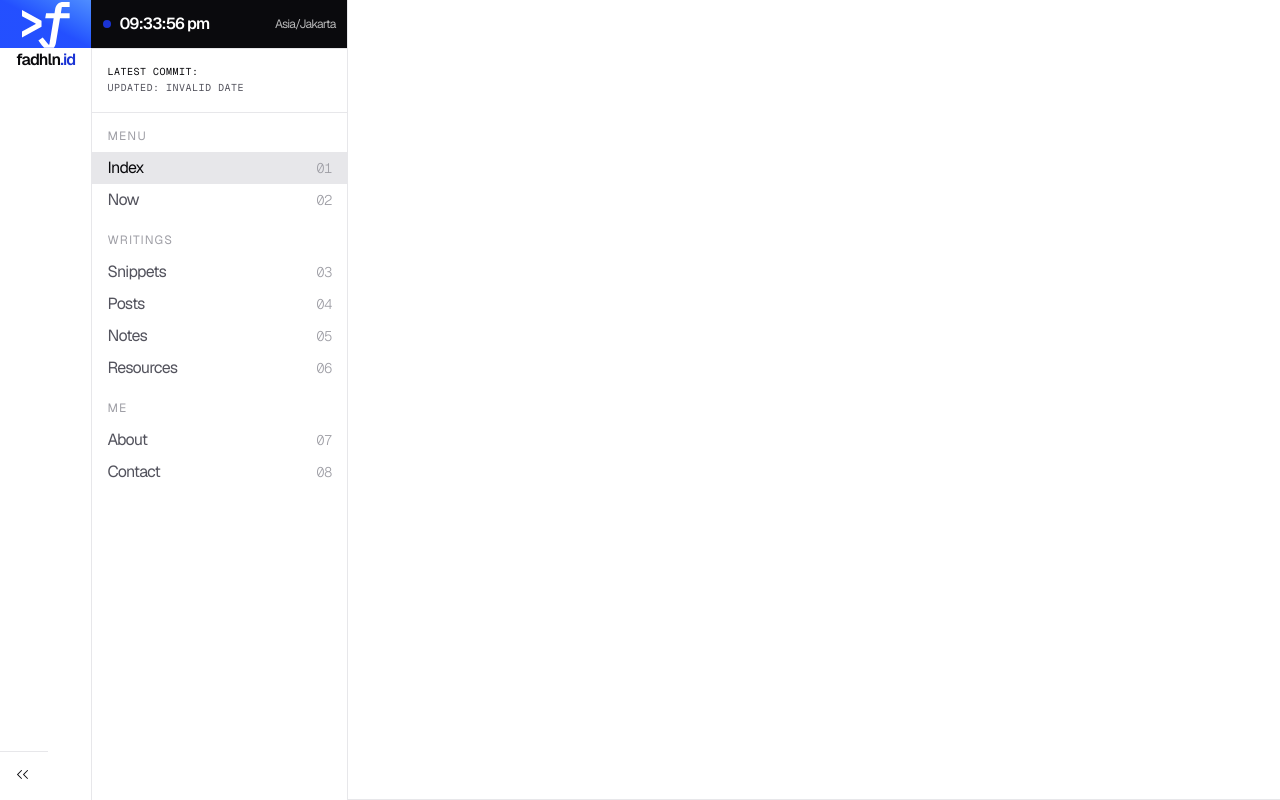
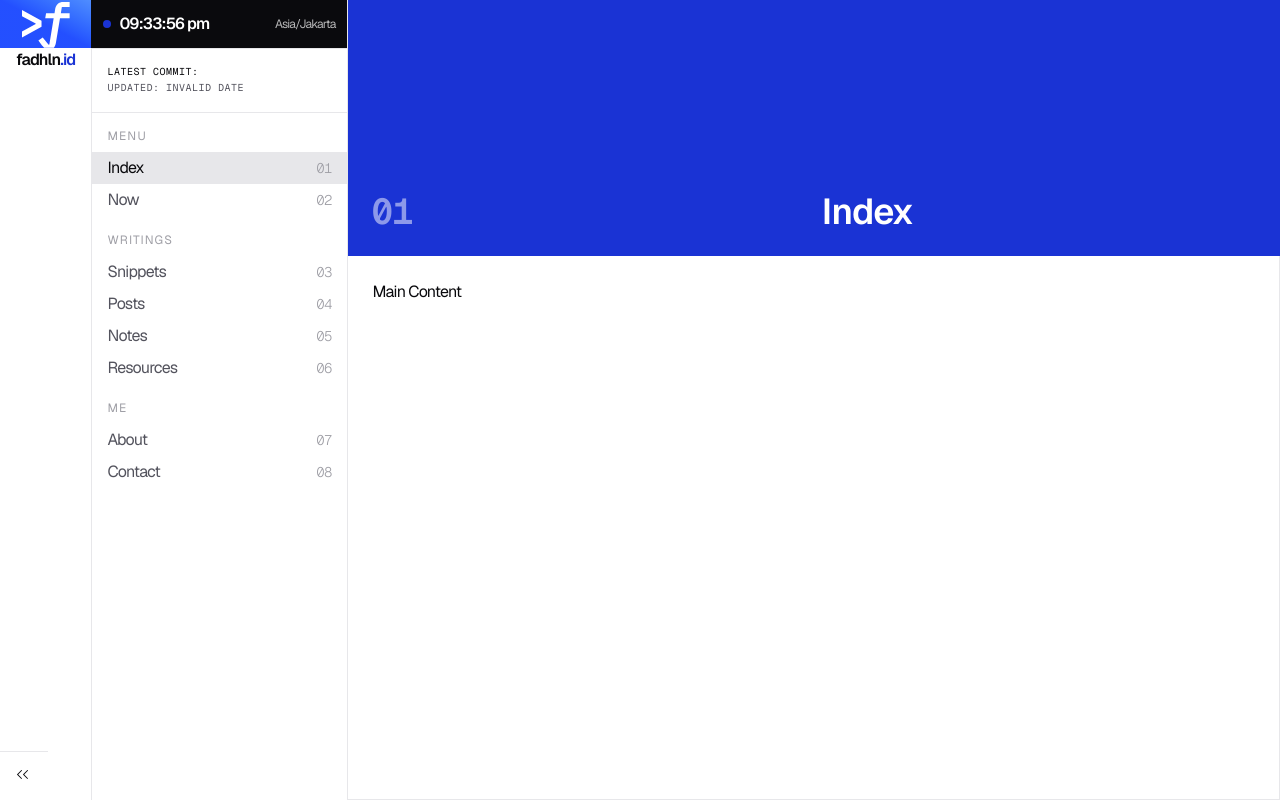
Before and after one commit to fadhln/fadhln.id, a Next.js app: page / in a window 1280 px wide. Shown: the top 800 px of the page. Built offline with nearby package versions, Linux system fonts and the light colour scheme.

Commit message:
feat: create main layout with diagonal stripes

```diff
--- a/src/app/globals.css
+++ b/src/app/globals.css
@@ -78,3 +78,14 @@ body {
   background-color: var(--color-selection-bg);
   color: var(--color-selection-text);
 }
+
+.diagonal-stripes {
+  background-image: repeating-linear-gradient(
+    45deg,
+    color-mix(in srgb, var(--color-border) 75%, transparent) 0,
+    color-mix(in srgb, var(--color-border) 75%, transparent) 1px,
+    transparent 0,
+    transparent 50%
+  );
+  background-size: 10px 10px;
+}
--- a/src/modules/home/index.tsx
+++ b/src/modules/home/index.tsx
@@ -1,7 +1,21 @@
 function Home() {
   return (
-    <div className="flex flex-col">
-      <div />
+    <div className="flex w-full flex-1 flex-col items-center">
+      <div className="bg-brand text-text-inverse dark:text-text-primary h-64 w-full">
+        <div className="mx-auto grid h-full max-w-5xl grid-cols-2 gap-4 p-6">
+          <div className="flex flex-col justify-end">
+            <span className="text-text-inverse/50 dark:text-text-primary/50 font-mono text-4xl font-semibold">
+              01
+            </span>
+          </div>
+          <div className="flex flex-col justify-end">
+            <h1 className="text-4xl font-semibold">Index</h1>
+          </div>
+        </div>
+      </div>
+      <div className="bg-surface border-border mx-6 w-full max-w-5xl flex-1 border-x p-6">
+        Main Content
+      </div>
     </div>
   );
 }
--- a/src/modules/root/components/Footer/index.tsx
+++ b/src/modules/root/components/Footer/index.tsx
@@ -11,7 +11,7 @@ const SOCIAL_LINKS = [
 
 function Footer() {
   return (
-    <footer className="shadow-border-t text-muted-foreground dark:bg-surface-tertiary dark:text-text-primary bg-text-primary text-text-inverse pb-8 text-xs tracking-tight">
+    <footer className="shadow-border-t text-muted-foreground dark:bg-surface-tertiary dark:text-text-primary bg-text-primary text-text-inverse text-xs tracking-tight">
       <div className="mx-auto grid max-w-5xl grid-cols-2 gap-4 px-6 py-6 sm:grid-cols-3 md:grid-cols-4">
         <div>
           <div className="flex h-fit items-center gap-1">
@@ -68,6 +68,7 @@ function Footer() {
           </div>
         </div>
       </div>
+      <div className="bg-brand mt-6 h-2 w-full" />
     </footer>
   );
 }
--- a/src/modules/root/components/RootLayout.tsx
+++ b/src/modules/root/components/RootLayout.tsx
@@ -17,10 +17,10 @@ export default function RootLayout({ children }: LayoutProps<"/">) {
   return (
     <html lang="en" className={`${geistSans.variable} ${geistMono.variable} h-full antialiased`}>
       <link rel="icon" href="/favicon.ico" sizes="any" />
-      <body className="relative mx-auto flex min-h-full max-w-[2560px]">
+      <body className="relative mx-auto flex min-h-full max-w-380">
         <SideBar />
         <div className="flex flex-1 flex-col">
-          <main className="min-h-svh">{children}</main>
+          <main className="diagonal-stripes flex min-h-svh flex-col">{children}</main>
           <Footer />
         </div>
       </body>
```
